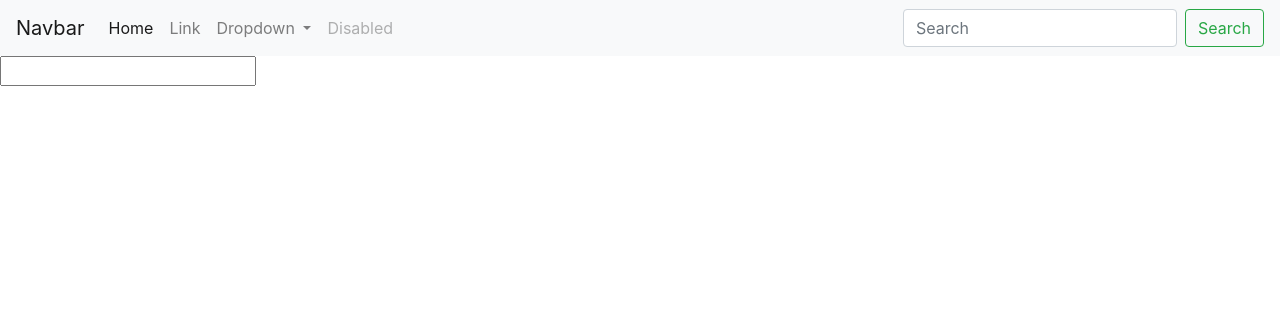
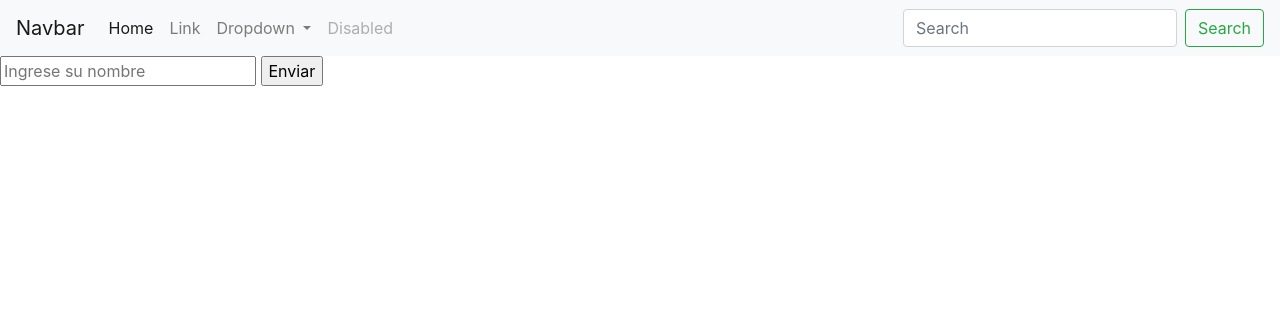
Before and after one commit to Olivers11/Curso-Flask, a Flask app: page / in a window 1280 px wide. Shown: the top 316 px of the page. Run offline with Flask 2, Linux system fonts and the light colour scheme.

Commit message:
pasando nombre al home

```diff
--- a/main.py
+++ b/main.py
@@ -5,16 +5,17 @@ from flask import Flask, render_template, request
 aplicacion = Flask(__name__)
 
 #Rutas
-@aplicacion.route("/home")
+@aplicacion.route("/home", methods=['GET'])
 def home():
     #http://127.0.0.1:3000/home?parametro1=Oliver
-    param = request.args.get('parametro1', '')
-    return f"El parametro es: {param}"
+    # return f"El parametro es: {param}"
+    try:
+        nombre = request.args.get('nombre')
+        print(nombre)
+        return render_template("home.html", nombre=nombre)
+    except:
+        return render_template("index.html")
 
-    #Crear un template para la ruta 'home'
-    #Pasarle datos al <home.html>
-    # nombres = ["Oliver", "Carlos", "Estuardo", "Casie"]
-    # return render_template("home.html", nombres=nombres)
 
 
 
--- a/templates/index.html
+++ b/templates/index.html
@@ -3,5 +3,13 @@
 
 
 {% block body %}
-<input type="text" name="nombre" >
+
+
+<form action="/home" method="GET">
+    <input class="form-group" type="text" placeholder="Ingrese su nombre" name="nombre" >
+    <input type="submit" value="Enviar">
+</form>
+
+
+
 {% endblock %}
```
Also changed, not shown: templates/home.html (+1 -6 lines).
